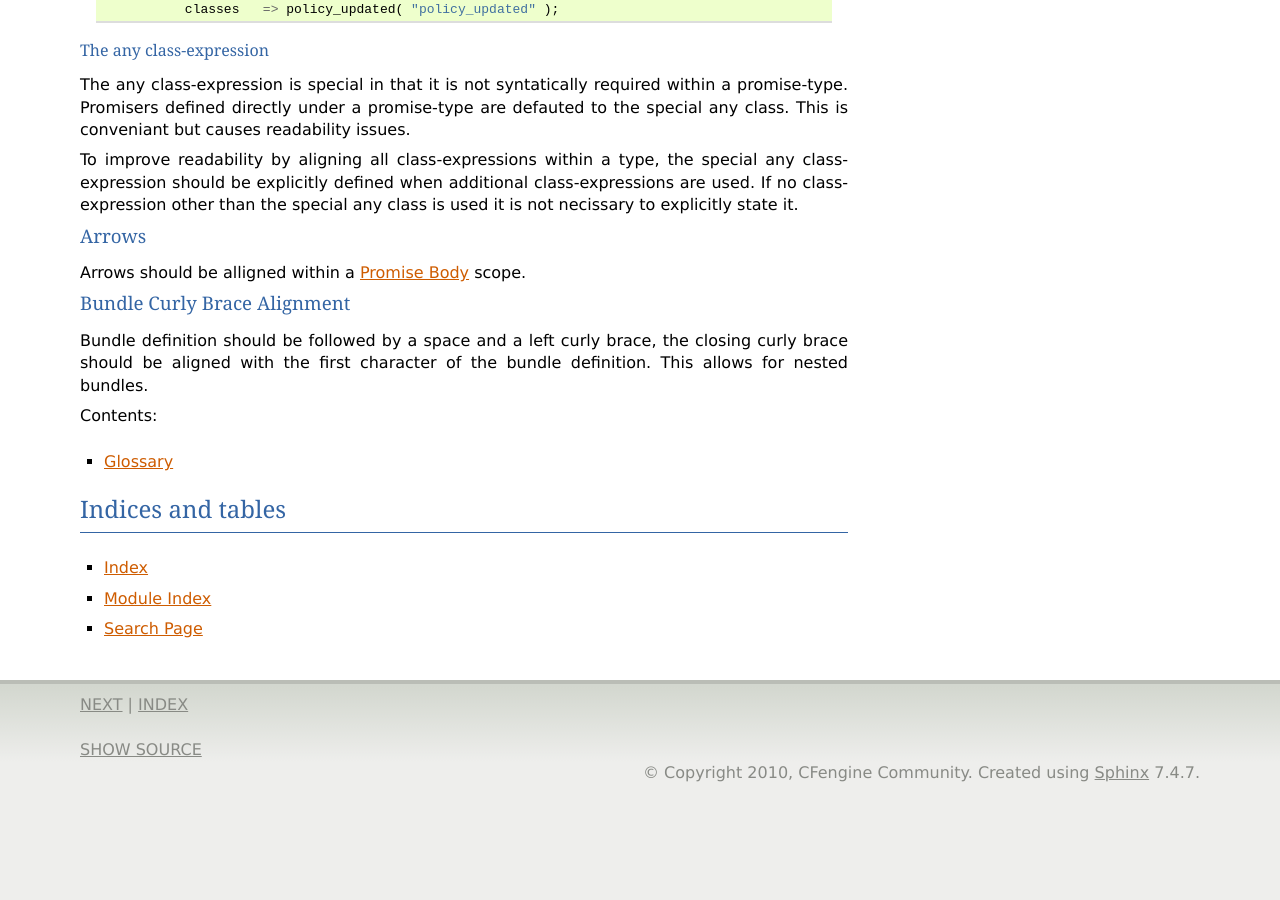
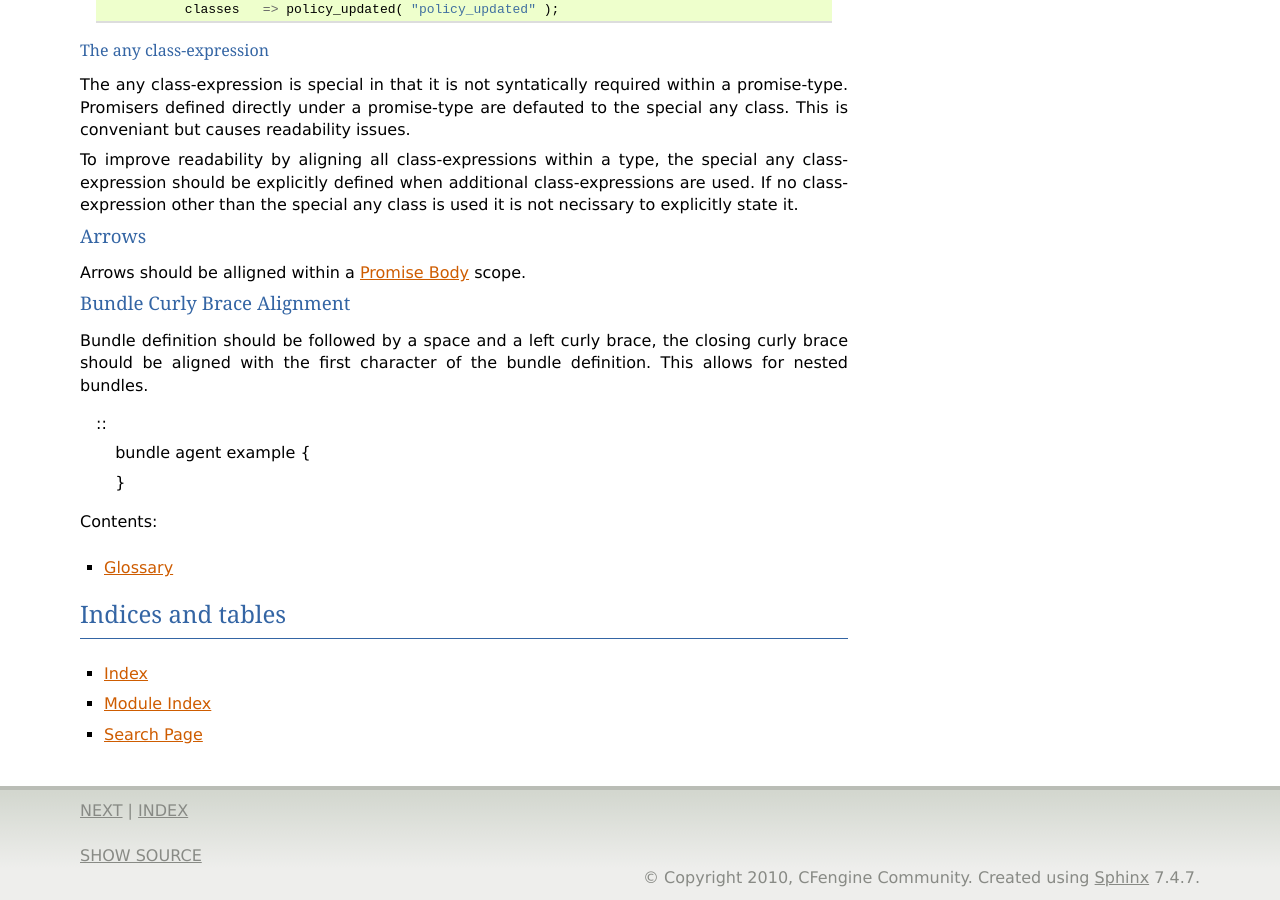
Before and after one commit to nickanderson/CFengine3-Style-Guide, a Sphinx documentation site: the page built from source/index.rst, in a window 1280 px wide and 900 px high, scrolled down 1177 px. Built offline with Sphinx 7.4.7, drawn with Linux system fonts in a browser that asks for light colours; before the commit the page ends 1971 px from its top, so only the background shows below that.

Commit message:
Add example bundle curly brace alignment

```diff
--- a/source/index.rst
+++ b/source/index.rst
@@ -90,6 +90,11 @@ Bundle Curly Brace Alignment
 ----------------------------
 Bundle definition should be followed by a space and a left curly brace, the closing curly brace should be aligned with the first character of the bundle definition. This allows for nested bundles.
 
+    ::
+        bundle agent example {
+
+        }
+
 
 
 Contents:
```
